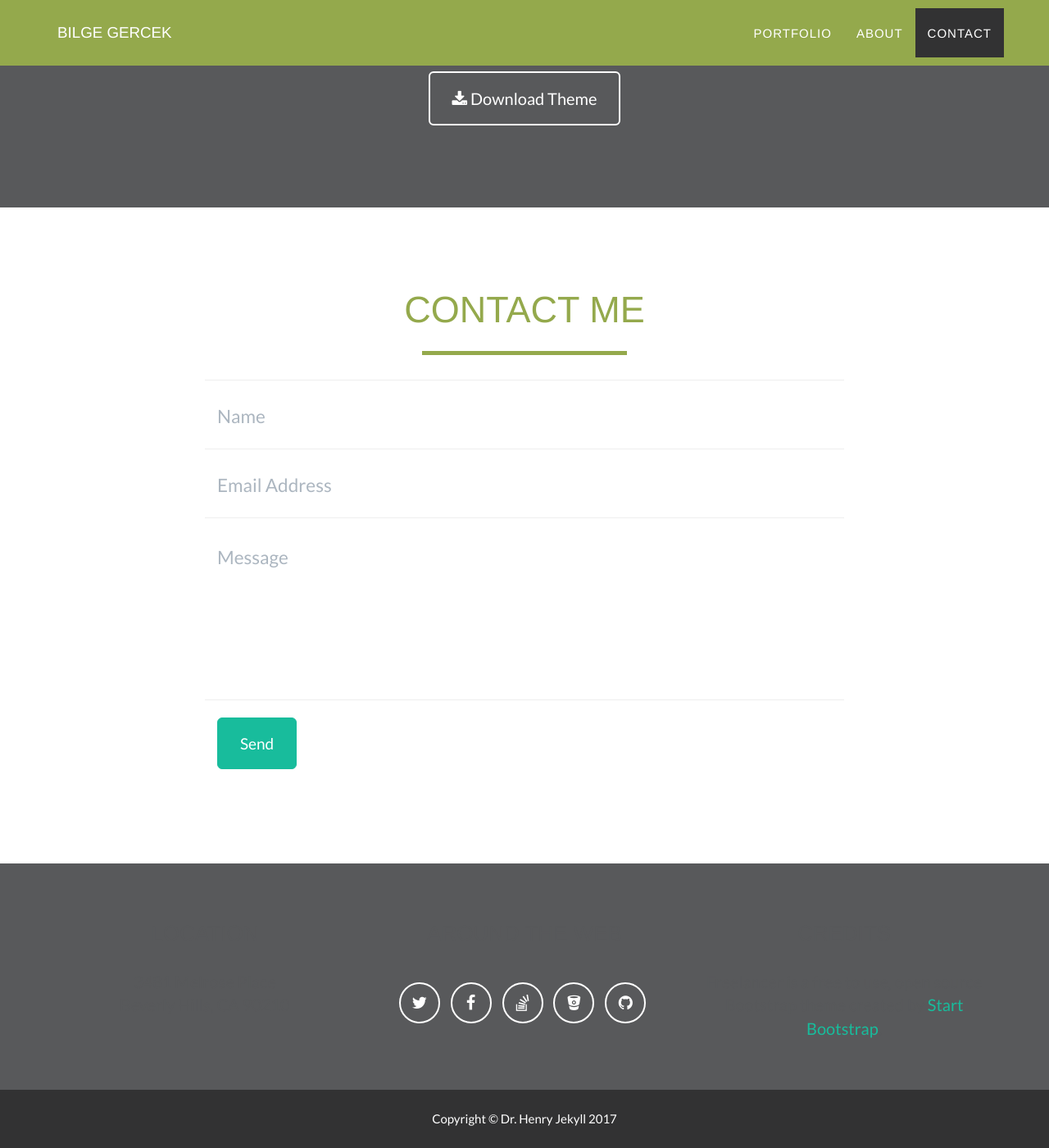
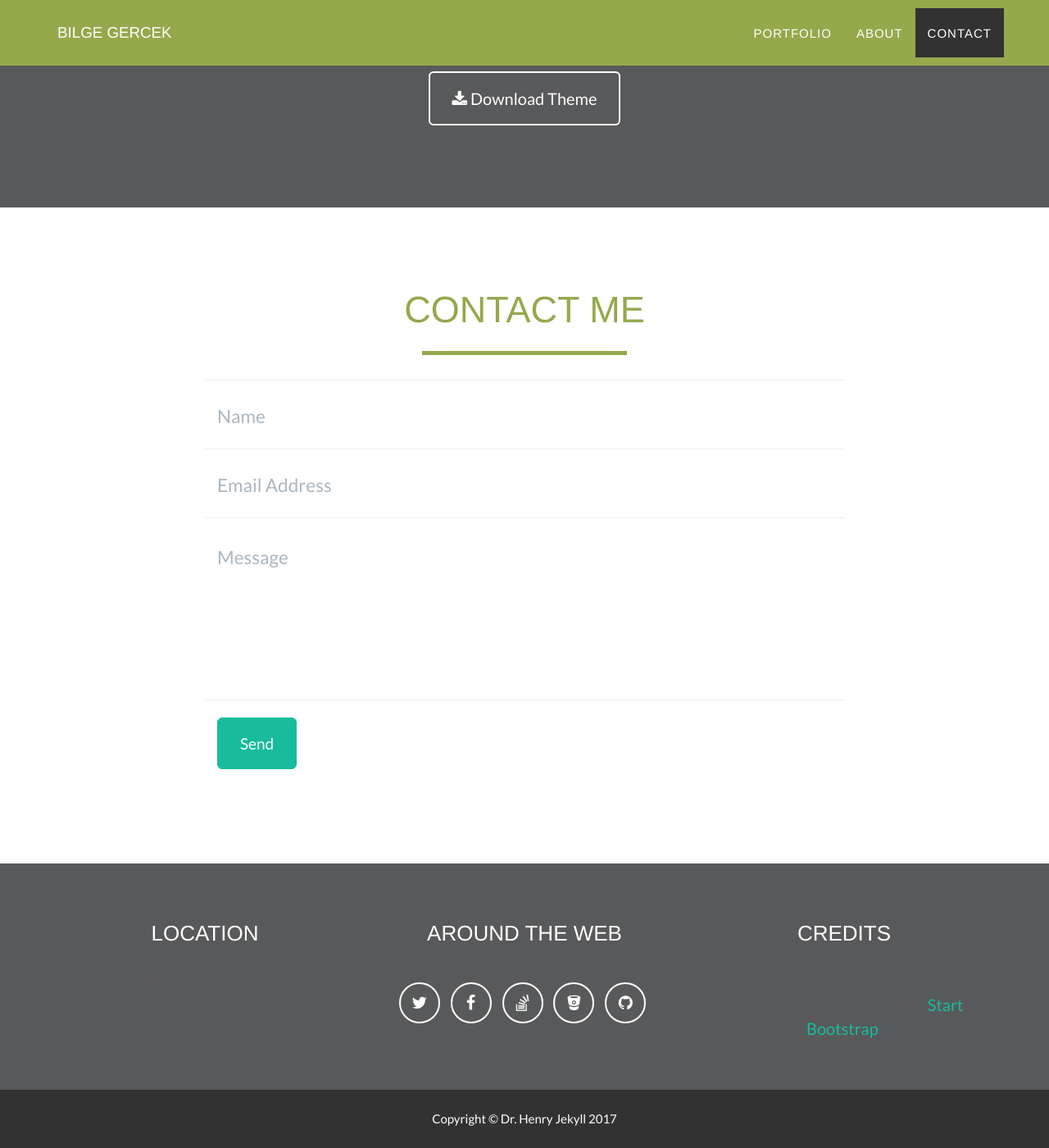
Before and after one commit to bilgegercek/bilgegercek.github.io, a Jekyll site: the page built from index.html, in a window 1280 px wide and 1400 px high, scrolled down 2240 px. Shown: the whole window at 82% size. Built offline with Jekyll 4.4.1, drawn with Linux system fonts in a browser that asks for light colours.

Commit message:
Update main.css

```diff
--- a/_includes/css/main.css
+++ b/_includes/css/main.css
@@ -40,8 +40,7 @@ h3 {
     text-transform: uppercase;
     font-family: "acumin-pro-semi-condensed","Helvetica Neue",Helvetica,Arial,sans-serif;
     font-weight: 200;
-    color: #{{ site.color.bilge-primary }};
-  }
+}
 
 h4 {
     text-transform: uppercase;
```
